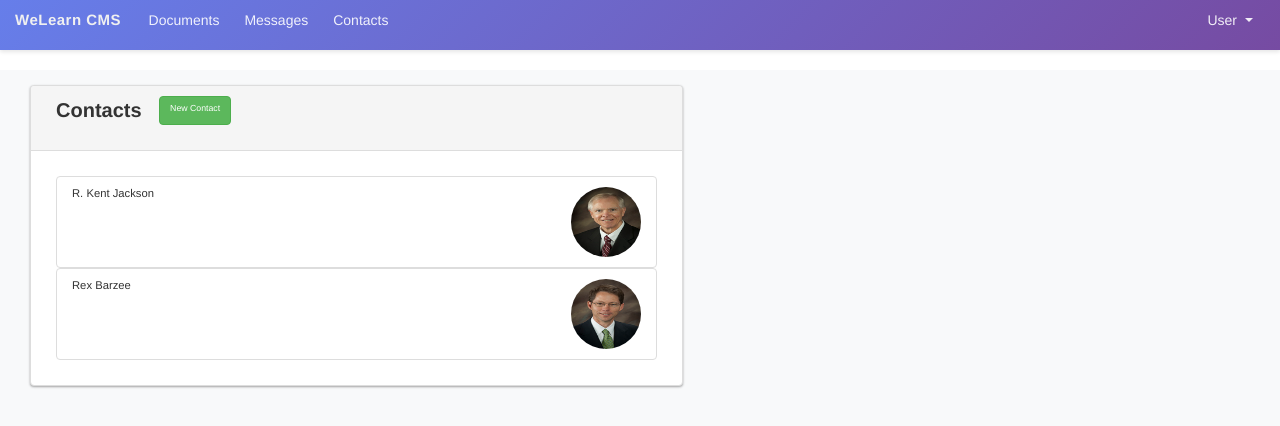
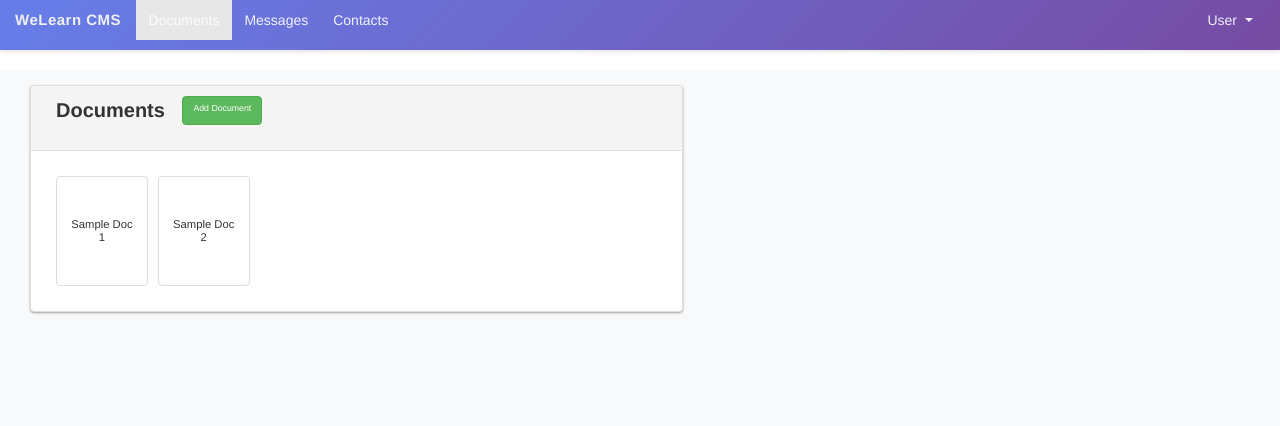
Before and after one commit to HenryBondah/ANGULAR-APP, an Angular app in the folder cms/: page /documents in a window 1280 px wide. Shown: the top 426 px of the page. Built offline with nearby package versions, Linux system fonts and the light colour scheme.

Commit message:
W06: Add routing (AppRoutingModule), router-outlet in app, header routerLinks, child outlets for documents/contacts

```diff
--- a/cms/src/app/app-module.ts
+++ b/cms/src/app/app-module.ts
@@ -1,6 +1,7 @@
 import { NgModule, provideBrowserGlobalErrorListeners } from '@angular/core';
 import { BrowserModule } from '@angular/platform-browser';
 import { FormsModule } from '@angular/forms';
+import { AppRoutingModule } from './app-routing.module';
 
 import { App } from './app';
 import { Header } from './header/header';
@@ -34,7 +35,8 @@ import { MessageEdit } from './messages/message-edit/message-edit';
   ],
   imports: [
     BrowserModule,
-    FormsModule
+    FormsModule,
+    AppRoutingModule
   ],
   providers: [
     provideBrowserGlobalErrorListeners()
--- /dev/null
+++ b/cms/src/app/app-routing.module.ts
@@ -0,0 +1,18 @@
+import { NgModule } from '@angular/core';
+import { RouterModule, Routes } from '@angular/router';
+import { Documents } from './documents/documents';
+import { Messages } from './messages/messages';
+import { Contacts } from './contacts/contacts';
+
+const appRoutes: Routes = [
+  { path: '', redirectTo: '/documents', pathMatch: 'full' },
+  { path: 'documents', component: Documents },
+  { path: 'messages', component: Messages },
+  { path: 'contacts', component: Contacts }
+];
+
+@NgModule({
+  imports: [RouterModule.forRoot(appRoutes)],
+  exports: [RouterModule]
+})
+export class AppRoutingModule {}
--- a/cms/src/app/app.html
+++ b/cms/src/app/app.html
@@ -1,6 +1,4 @@
-<cms-header (selectedFeatureEvent)="switchView($event)"></cms-header>
+<cms-header></cms-header>
 <div class="container-fluid">
-  <cms-documents *ngIf="selectedFeature === 'documents'"></cms-documents>
-  <cms-messages *ngIf="selectedFeature === 'messages'"></cms-messages>
-  <cms-contacts *ngIf="selectedFeature === 'contacts'"></cms-contacts>
+  <router-outlet></router-outlet>
 </div>
--- a/cms/src/app/contacts/contact-list/contact-list.html
+++ b/cms/src/app/contacts/contact-list/contact-list.html
@@ -8,7 +8,7 @@
   <div class="panel-body">
     <div class="center-panel">
       <div *ngFor="let contact of contacts">
-        <a href="#" class="list-group-item clearfix" (click)="onSelectedContact(contact)">
+        <a [routerLink]="['/contacts', contact.id]" class="list-group-item clearfix" (click)="onSelectedContact(contact)">
           <div class="pull-left">
             <h4 class="list-group-item-heading">{{ contact.name }}</h4>
           </div>
--- a/cms/src/app/contacts/contacts.html
+++ b/cms/src/app/contacts/contacts.html
@@ -3,6 +3,7 @@
     <cms-contact-list></cms-contact-list>
   </div>
   <div class="col-md-4">
-    <cms-contact-detail [contact]="selectedContact" *ngIf="selectedContact"></cms-contact-detail>
+    <!-- child routes (contact detail/edit) will be displayed here -->
+    <router-outlet></router-outlet>
   </div>
 </div>
--- a/cms/src/app/documents/document-item/document-item.html
+++ b/cms/src/app/documents/document-item/document-item.html
@@ -1,3 +1,7 @@
-<a class="list-group-item clearfix documentDiv" href="#" (click)="onSelect()">
-  {{ document?.name }}
+<a class="list-group-item clearfix documentDiv" [routerLink]="['/documents', document?.id]" (click)="onSelect()">
+  <div class="">
+    <div class="pull-left">
+      <h4 class="list-group-item-heading">{{ document?.name }}</h4>
+    </div>
+  </div>
 </a>
--- a/cms/src/app/documents/documents.html
+++ b/cms/src/app/documents/documents.html
@@ -3,6 +3,7 @@
     <cms-document-list></cms-document-list>
   </div>
   <div class="col-md-4">
-    <cms-document-detail [document]="selectedDocument" *ngIf="selectedDocument"></cms-document-detail>
+    <!-- child routes (document detail/edit) will be displayed here -->
+    <router-outlet></router-outlet>
   </div>
 </div>
--- a/cms/src/app/header/header.html
+++ b/cms/src/app/header/header.html
@@ -5,9 +5,9 @@
     </div>
     <div class="collapse navbar-collapse">
       <ul class="nav navbar-nav">
-        <li><a href="#" (click)="onSelected('documents')">Documents</a></li>
-        <li><a href="#" (click)="onSelected('messages')">Messages</a></li>
-        <li><a href="#" (click)="onSelected('contacts')">Contacts</a></li>
+        <li routerLinkActive="active"><a routerLink="/documents">Documents</a></li>
+        <li routerLinkActive="active"><a routerLink="/messages">Messages</a></li>
+        <li routerLinkActive="active"><a routerLink="/contacts">Contacts</a></li>
       </ul>
       <ul class="nav navbar-nav navbar-right">
         <li class="dropdown">
--- a/cms/src/app/header/header.ts
+++ b/cms/src/app/header/header.ts
@@ -1,4 +1,4 @@
-import { Component, EventEmitter, Output } from '@angular/core';
+import { Component } from '@angular/core';
 
 @Component({
   selector: 'cms-header',
@@ -7,9 +7,4 @@ import { Component, EventEmitter, Output } from '@angular/core';
   styleUrl: './header.css'
 })
 export class Header {
-  @Output() selectedFeatureEvent = new EventEmitter<string>();
-
-  onSelected(selectedEvent: string) {
-    this.selectedFeatureEvent.emit(selectedEvent);
-  }
 }
```
